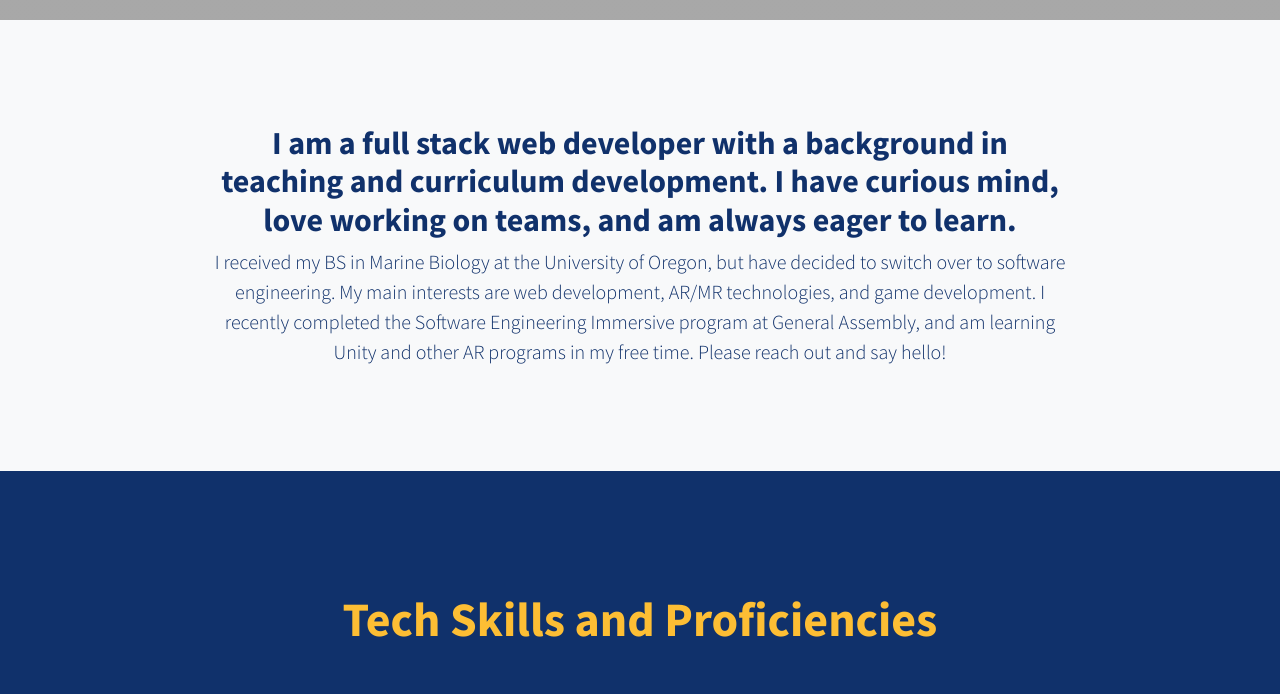
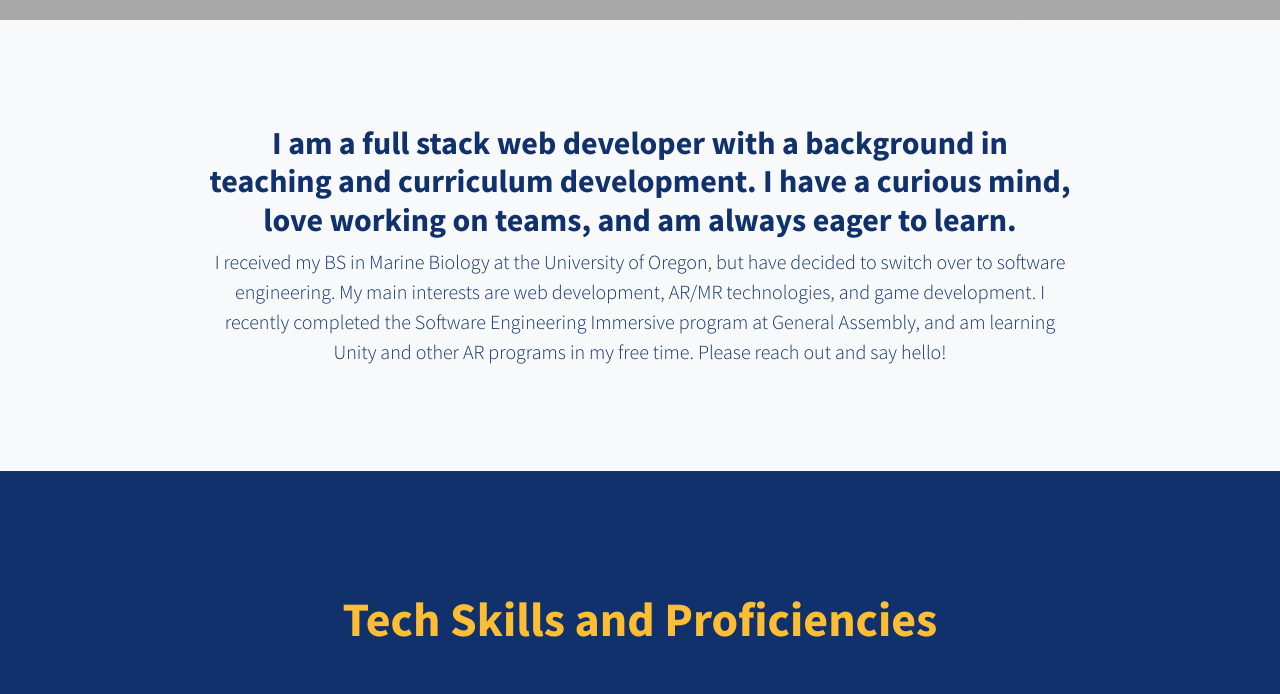
Before and after one commit to naguiluz/naguiluz.github.io, a website: page index.html in a window 1280 px wide. Shown: the part 780-1474 px from the top of the page. Drawn offline with nearby package versions, Linux system fonts and the light colour scheme; grey boxes are pictures that could not be loaded.

Commit message:
grammar error

```diff
--- a/index.html
+++ b/index.html
@@ -48,7 +48,7 @@
             <div class="container px-4 px-lg-5 text-center">
                 <div class="row gx-4 gx-lg-5 justify-content-center">
                     <div class="col-lg-10">
-                        <h2 class="light-bg">I am a full stack web developer with a background in teaching and curriculum development. I have curious mind, love
+                        <h2 class="light-bg">I am a full stack web developer with a background in teaching and curriculum development. I have a curious mind, love
                         working on teams, and am always eager to learn.</h2>
                         <p class="lead mb-5 light-bg">
                             I received my BS in Marine Biology at the University of Oregon, but have decided to switch over to software engineering.
```
